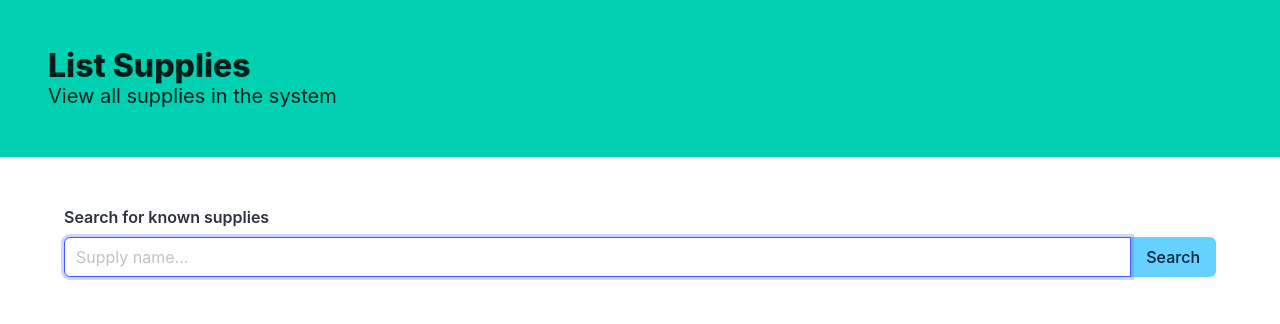
After one commit to mahoee-labs/caristock, a Django app: page /supply/select in a window 1280 px wide. The commit adds this page. Shown: the top 324 px of the page. Run offline with Django 5.2, Linux system fonts and the light colour scheme; data that the repository does not hold is empty.

Commit message:
Selecting supply

```diff
--- a/caristock/urls.py
+++ b/caristock/urls.py
@@ -19,8 +19,13 @@ from django.contrib import admin
 from django.urls import path
 
 from caristock.views import render_home
+from inventory.views import render_supply_select
 from people.views import render_donor_select, render_donor_edit, render_donor_show
-from transactions.views import render_donation_build, render_donation_create
+from transactions.views import (
+    render_donation_build,
+    render_donation_create,
+    render_donation_add,
+)
 
 
 urlpatterns = [
@@ -28,7 +33,9 @@ urlpatterns = [
     path("donor/select", render_donor_select, name="donor-select"),
     path("donor/<int:donor_id>/show", render_donor_show, name="donor-show"),
     path("donor/<int:donor_id>/edit", render_donor_edit, name="donor-edit"),
+    path("supply/select", render_supply_select, name="supply-select"),
     path("donation/create", render_donation_create, name="donation-create"),
+    path("donation/<int:donation_id>/add", render_donation_add, name="donation-add"),
     path(
         "donation/<int:donation_id>/build", render_donation_build, name="donation-build"
     ),
--- a/inventory/models.py
+++ b/inventory/models.py
@@ -3,7 +3,14 @@ from caristock.base import LENGTH_REGULAR, ProjectModel
 from django.utils.translation import gettext_lazy as _
 
 
-class SupplyManager:
+class SupplyManager(models.Manager):
+    def search(self, query):
+        if query:
+            name_matches = models.Q(name__icontains=query)
+            return self.filter(name_matches)
+        else:
+            return self.all()[:20]
+
     def get_by_natural_key(self, name):
         return self.get(name=name)
 
--- a/inventory/views.py
+++ b/inventory/views.py
@@ -1,3 +1,15 @@
 from django.shortcuts import render
+from inventory.models import Supply
 
-# Create your views here.
+
+def render_supply_select(request):
+    query = request.GET.get("q", "")
+    next = request.GET.get("n")
+    results = list(Supply.objects.search(query))
+    context = dict(
+        query=query,
+        results=results,
+        count=len(results),
+        next=next,
+    )
+    return render(request, "caristock/supply-select.html", context=context)
--- a/people/models.py
+++ b/people/models.py
@@ -5,11 +5,10 @@ from django.utils.translation import gettext_lazy as _
 
 
 class DonorManager(models.Manager):
-
     def search(self, query):
         if query:
-            name_matches = models.Q(name__contains=query)
-            document_matches = models.Q(document__contains=query)
+            name_matches = models.Q(name__icontains=query)
+            document_matches = models.Q(document__icontains=query)
             return self.filter(name_matches | document_matches)
         else:
             return self.all()[:20]
--- a/people/views.py
+++ b/people/views.py
@@ -1,6 +1,5 @@
 from django.shortcuts import render, get_object_or_404
 
-from caristock.utils import get_param, get_param_int
 from people.forms import DonorForm
 from people.models import Donor
 
@@ -23,7 +22,7 @@ def render_donor_select(request):
 
 def render_donor_show(request, donor_id):
     donor = get_object_or_404(Donor, pk=donor_id)
-    next = get_param(request, "n")
+    next = request.GET.get("n")
     if request.method == "POST":
         form = DonorForm(request.POST)
     else:
@@ -38,7 +37,7 @@ def render_donor_show(request, donor_id):
 
 def render_donor_edit(request, donor_id):
     donor = get_object_or_404(Donor, pk=donor_id)
-    next = get_param(request, "n")
+    next = request.GET.get("n")
     if request.method == "POST":
         form = DonorForm(request.POST)
     else:
--- a/templates/caristock/blocks/search.html
+++ b/templates/caristock/blocks/search.html
@@ -5,7 +5,7 @@
            type="text"
            name="{{ name }}"
            placeholder="{{ placeholder }}"
-           value="{{ query }}"
+           value="{{ value }}"
            autofocus
            onfocus="this.select()" />
   </div>
--- /dev/null
+++ b/templates/caristock/supply-select.html
@@ -0,0 +1,46 @@
+{% extends "caristock/base.html" %}
+{% load i18n %}
+{% load static %}
+{% load caristock %}
+{% block hero %}
+  <section class="hero is-primary">
+    <div class="hero-body">
+      <p class="title">{% translate "List Supplies" %}</p>
+      <p class="subtitle">{% translate "View all supplies in the system" %}</p>
+    </div>
+  </section>
+{% endblock hero %}
+{% block main %}
+  <!-- Search Box -->
+  <section class="section">
+    <div class="container">
+      {% if next %}
+        <h2 class="title">{% translate "Select Supply" %}</h2>
+      {% endif %}
+      <form method="get">
+        <input type="hidden" name="n" value="{{ next }}" />
+        <p class="label">{% translate "Search for known supplies" %}</p>
+        {% translate "Supply name..." as placeholder %}
+        {% include "caristock/blocks/search.html" with placeholder=placeholder name="q" value=query %}
+      </form>
+    </div>
+  </section>
+  <!-- Search Results -->
+  {% if results %}
+    <section class="section">
+      <div class="container">
+        <h2 class="title is-4">{% translate "Search Results" %}</h2>
+        {% for current in results %}
+          <p class="block">
+            <strong>{{ current.name }}</strong>
+          </p>
+          <p class="block">
+            {% translate "Select" as label %}
+            {% include "caristock/blocks/button.html" with label=label link=next|qkey:"s"|qval:current.id icon="chevrons-right" %}
+          </p>
+          <hr />
+        {% endfor %}
+      </div>
+    </section>
+  {% endif %}
+{% endblock main %}
```
Also changed, not shown: caristock/utils.py (deleted, +0 -11 lines), templates/caristock/donation-build.html (+12 -5 lines), transactions/views.py (+16 -2 lines).
